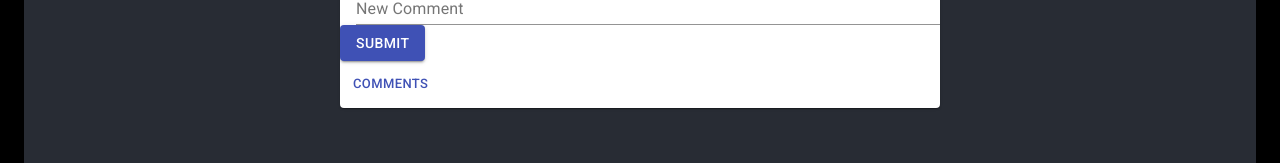
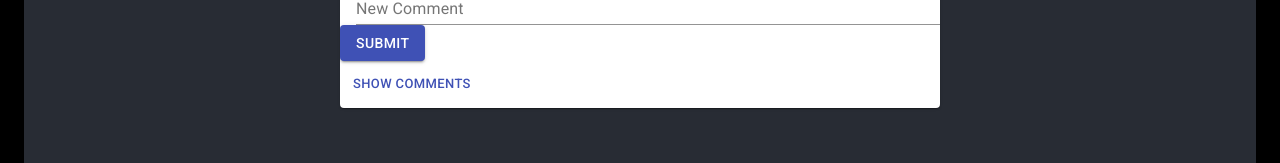
Before and after one commit to EliasIsaiah/commentOnNews, a React (Create React App) app in the folder client/: page / in a window 1280 px wide. Shown: the part 396-559 px from the top of the page. Built offline with nearby package versions, Linux system fonts and the light colour scheme.

Commit message:
implemented hide comments button

```diff
--- a/client/src/components/ArticleCard/ArticleCard.tsx
+++ b/client/src/components/ArticleCard/ArticleCard.tsx
@@ -28,13 +28,13 @@ interface Props {
     _id?: string,
 
     sendComment: (_id: string, body: string) => void,
-    // showComments: (id:string) => any
 }
 
 
-const ArticleCard:FunctionComponent<Props> = (props:Props) => {
+const ArticleCard: FunctionComponent<Props> = (props: Props) => {
 
     const [comments, setComments] = useState([]);
+    const [commentsVisible, setCommentsVisible] = useState(false);
 
     const classes = useStyles();
 
@@ -57,10 +57,9 @@ const ArticleCard:FunctionComponent<Props> = (props:Props) => {
         })
     }
     function showCommentsHandler(event: MouseEvent) {
-        console.log("showCommentsHandler clicked");
         event.preventDefault();
-        console.log("props._id exists!", props._id);
         props._id && showComments(props._id);
+        setCommentsVisible(!commentsVisible);
     }
 
     return (
@@ -72,8 +71,8 @@ const ArticleCard:FunctionComponent<Props> = (props:Props) => {
                 <Typography variant="body2" color="textSecondary" component="p">
                     {props.summary}
                 </Typography>
-                {comments.length ?
-                <Comments comments={comments} /> : <></>}
+                {comments.length && commentsVisible ?
+                    <Comments comments={comments} /> : <></>}
 
             </CardContent>
 
@@ -84,7 +83,7 @@ const ArticleCard:FunctionComponent<Props> = (props:Props) => {
                     color="primary"
                     onClick={showCommentsHandler}
                 >
-                    Comments
+                    {commentsVisible ? "Hide Comments" : "Show Comments"}
                 </Button>
             </CardActions>
         </Card>
--- a/client/src/components/Comments/Comments.tsx
+++ b/client/src/components/Comments/Comments.tsx
@@ -1,13 +1,8 @@
-import React, { useState } from 'react';
+import React from 'react';
 import { createStyles, makeStyles, Theme } from '@material-ui/core/styles';
 import Card from '@material-ui/core/Card';
-// import CardActionArea from '@material-ui/core/CardActionArea';
-import CardActions from '@material-ui/core/CardActions';
 import CardContent from '@material-ui/core/CardContent';
-import Button from '@material-ui/core/Button';
-import Typography from '@material-ui/core/Typography';
 import Comment from '../Comment/Comment';
-import NewComment from '../NewComment/NewComment';
 
 
 //[All comments]
@@ -49,16 +44,11 @@ export default function MediaCard(props: Props) {
         <Card className={classes.card}>
             <CardContent>
                 {/* <Typography variant="body2" color="textSecondary" component="p"> */}
-                    {props.comments && props.comments.map((articleComment: any, i: number) => {
-                        return <Comment key={i} body={articleComment.body} />
-                    })}
+                {props.comments && props.comments.map((articleComment: any, i: number) => {
+                    return <Comment key={i} body={articleComment.body} />
+                })}
                 {/* </Typography> */}
             </CardContent>
-            <CardActions>
-                <Button size="small" color="primary">
-                    Hide Comments
-                </Button>
-            </CardActions>
         </Card>
     );
 }
```
